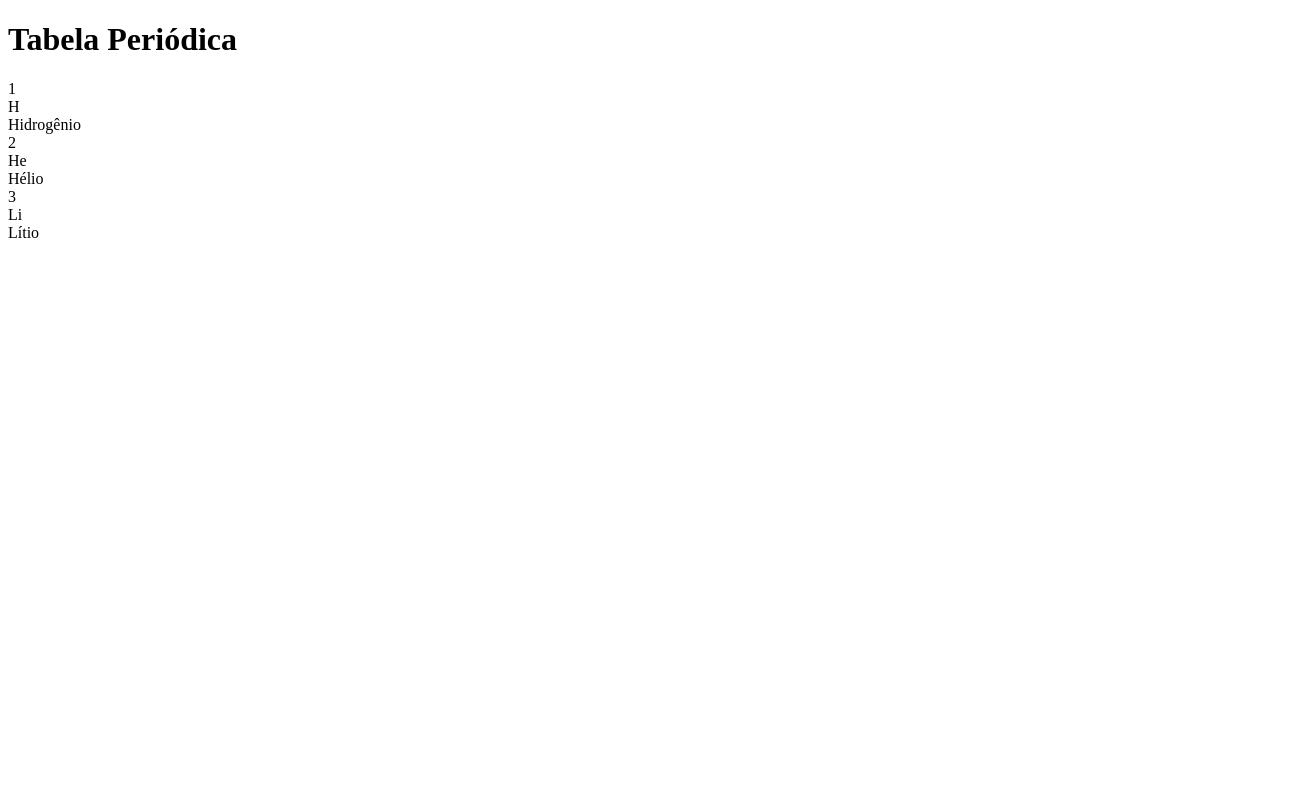
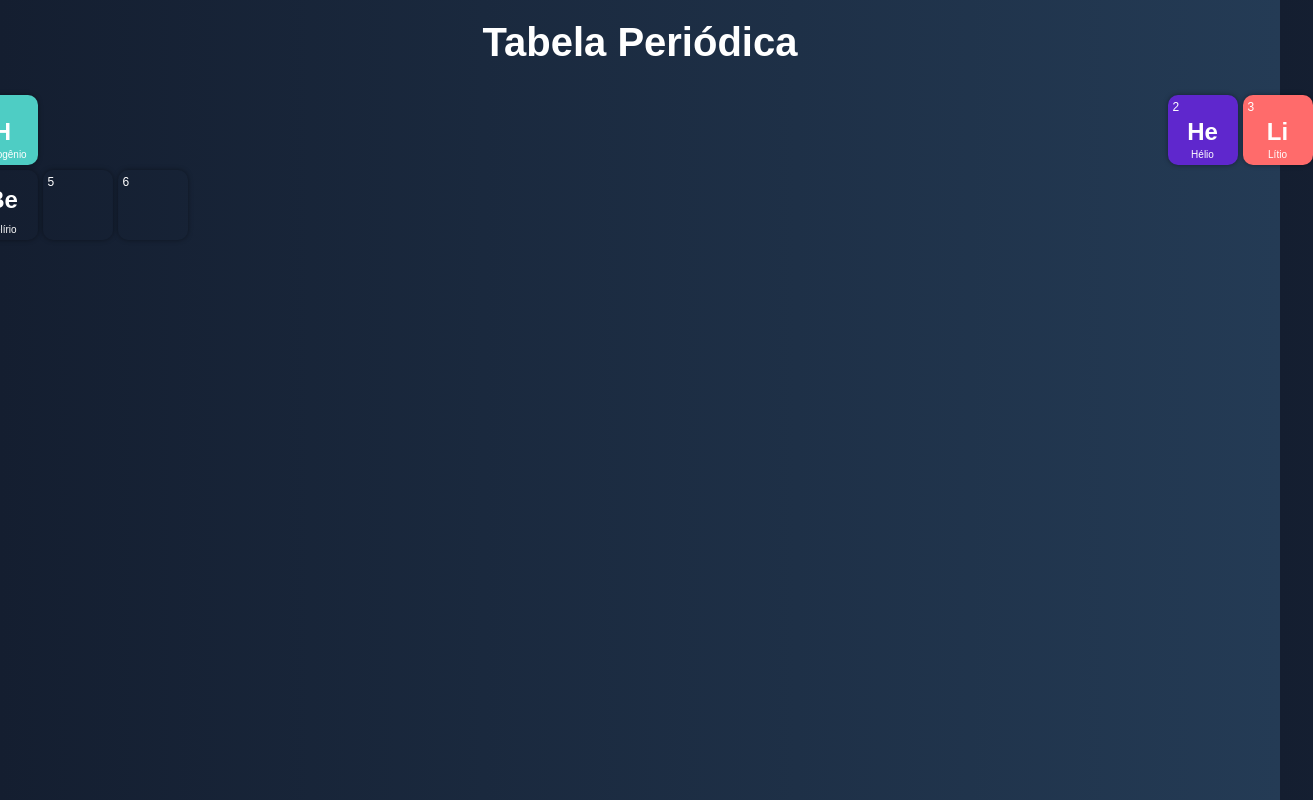
Before and after one commit to JoaoAngelo674/AMS1, a plain HTML site: page PW1/Tabela periódica.html/Tabela periodica.html in a window 1280 px wide. Shown: the whole page, 1313 px wide, since content can reach past the window. Drawn offline with Linux system fonts and the light colour scheme.

Commit message:
Add files via upload

```diff
--- a/PW1/Tabela periódica.html/Tabela periodica.html
+++ b/PW1/Tabela periódica.html/Tabela periodica.html
@@ -3,6 +3,7 @@
 <head>
     <meta charset="UTF-8">
     <meta name="viewport" content="width=device-width, initial-scale=1.0">
+    <link rel="stylesheet" href="css/style.css">
     <title>Tabela periódica</title>
 </head>
 <body>
@@ -14,11 +15,17 @@
         <div class="espaco"></div><div class="espaco"></div><div class="espaco"></div>
         <div class="espaco"></div><div class="espaco"></div><div class="espaco"></div>
         <div class="espaco"></div><div class="espaco"></div><div class="espaco"></div>
+        <div class="espaco"></div><div class="espaco"></div><div class="espaco"></div>
         <div class="elemento gas"><div class="numero">2</div>
         <div class="simbolo">He</div><div class="nome">Hélio</div></div>
         <div class="elemento metal"><div class="numero">3</div>
         <div class="simbolo">Li</div><div class="nome">Lítio</div></div>
-
+        <div class="elemento"><div class="numero"4></div>
+        <div class="simbolo">Be</div><div class="nome">Belírio</div></div>
+        <div class="elemento"><div class="numero">5</div>
+        <div class="simbolo"></div><div class="nome"></div></div>
+        <div class="elemento"><div class="numero">6</div>
+        <div class="simbolo"></div><div class="nome"></div></div>
 
       </div>
 </body>
--- /dev/null
+++ b/PW1/Tabela periódica.html/css/style.css
@@ -0,0 +1,67 @@
+*{
+    margin: 0;
+    padding: 0;
+    box-sizing: border-box;
+    font-family: Arial, Helvetica, sans-serif;
+}
+body{
+    background: linear-gradient(to right, #141e30, #243b55);
+    color: white;
+    padding: 20px;
+}
+h1{
+    text-align: center;
+    margin-bottom: 30px;
+    font-size: 40px;
+}
+.tabela{
+    display: grid;
+    grid-template-columns: repeat(18,70px);
+    gap: 5px;
+    justify-content: center;
+}
+.elemento{
+    width: 70px;
+    height: 70px;
+    border-radius: 10px;
+    padding: 5px;
+    display: flex;
+    flex-direction: column;
+    justify-content: space-between;
+    align-items: center;
+    transition: 0.3s;
+    cursor: pointer;
+    box-shadow: 0 0 5px rgba(0, 0, 0, 0.4);
+}
+.elemento:hover{
+    transform: scale(1.1);
+    box-shadow:0 0 15px rgba(255, 255, 255, 255, 0.5);
+}
+.numero{
+    font-size: 12px;
+    align-self: flex-start;
+}
+.simbolo{
+    font-size: 24px;
+    font-weight: bold;
+}
+.nome{
+    font-size: 10px;
+    text-align: center;
+}
+.metal{
+    background: #ff6b6b;
+}
+.nao-metal{
+    background: #4ecdc4;
+}
+.gas{
+    background: #5f27cd;
+}
+.metaloide{
+    background: #feca57;
+    color: #000
+}
+.espaco{
+    visibility: hidden;
+}
```
